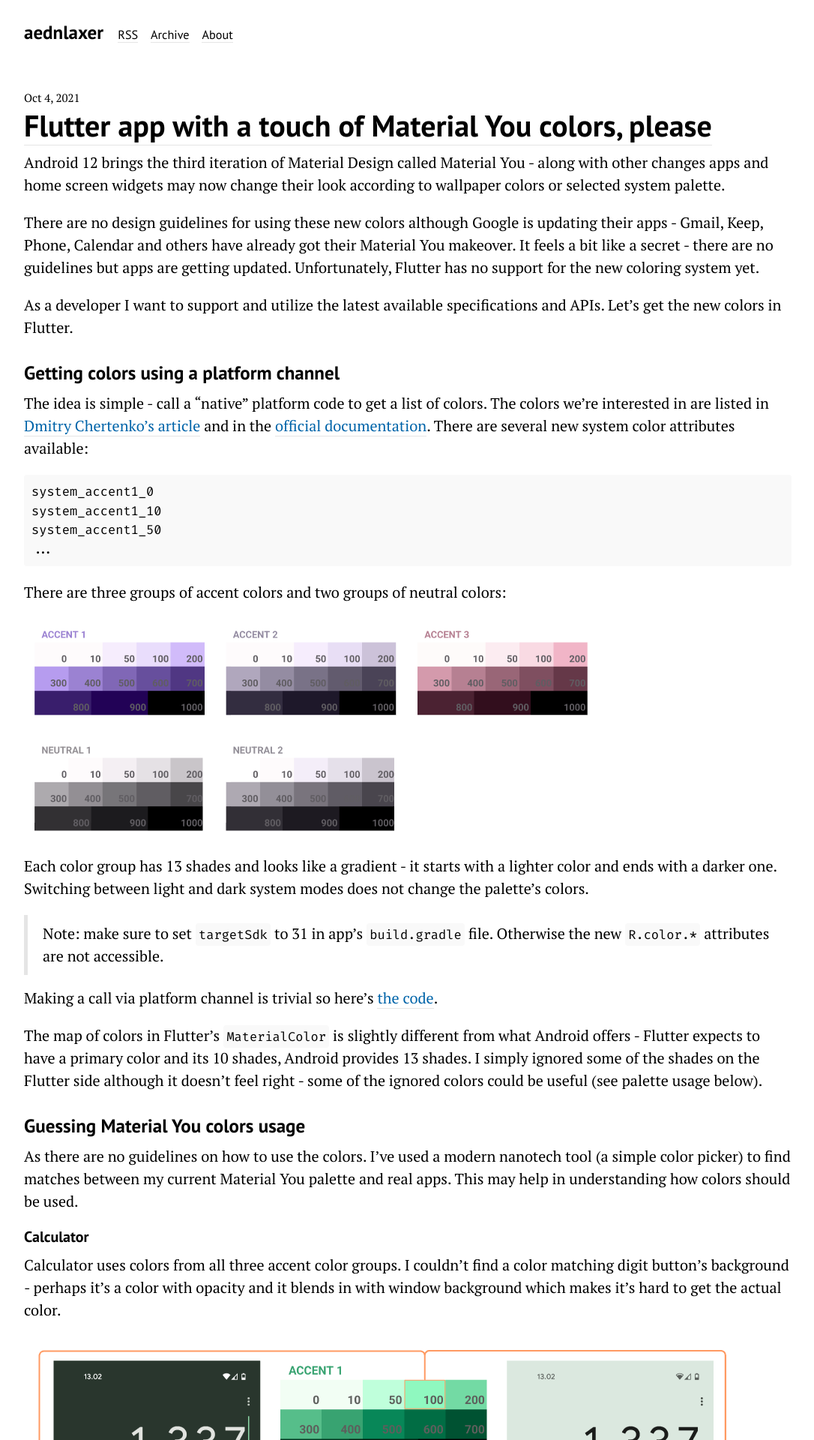
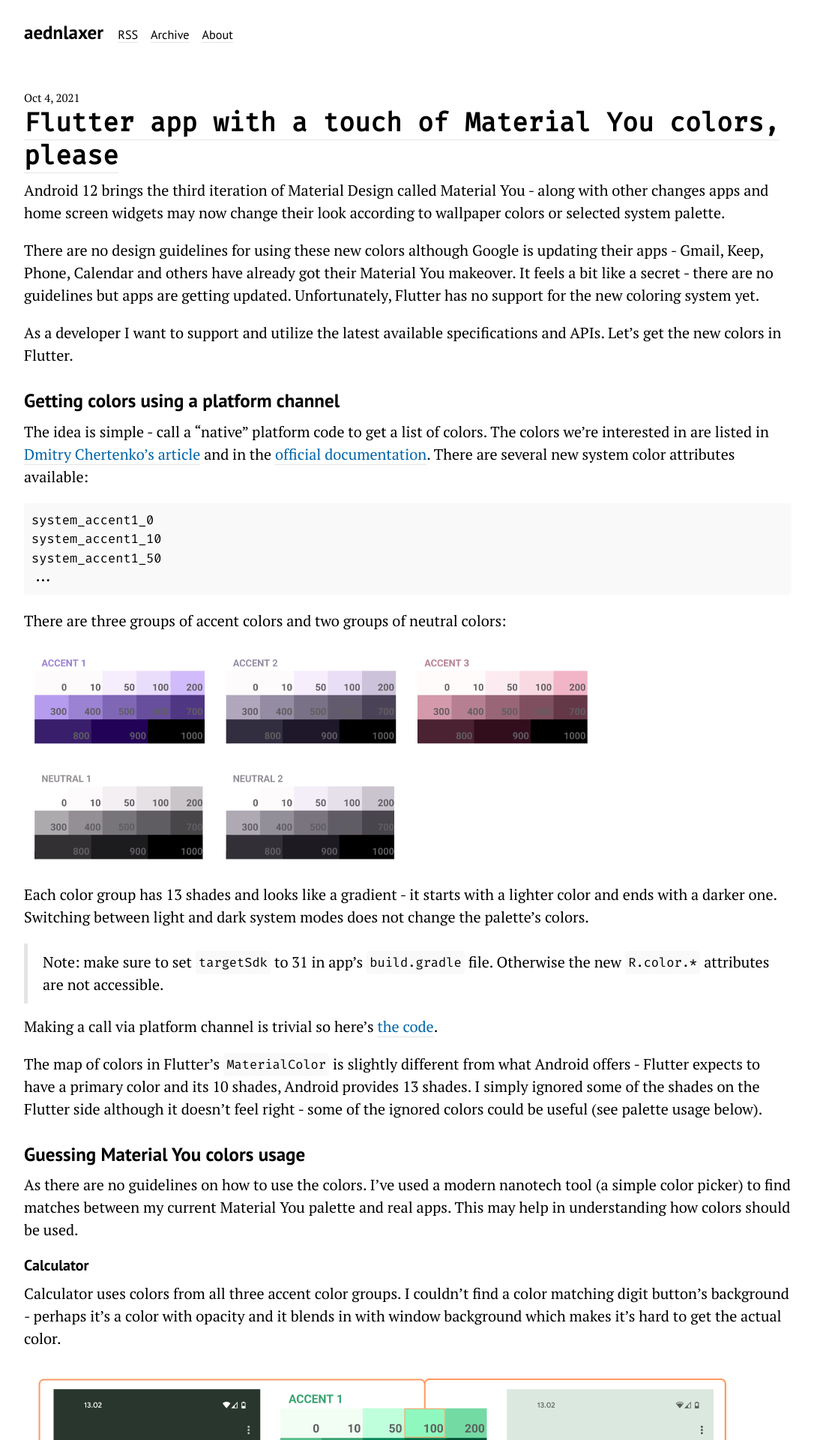
Before and after one commit to aednlaxer/aednlaxer.github.io, a Jekyll site: the page built from index.html, in a window 1280 px wide. Shown: the top 1920 px of the page at 75% size, without its empty margins (96-1182 px from the left). Built offline with Jekyll 4.4.1, drawn with Linux system fonts in a browser that asks for light colours; the list of posts is cut into pages by our own code.

Commit message:
Use monotype font for post titles

```diff
--- a/css/style.scss
+++ b/css/style.scss
@@ -224,6 +224,8 @@
   // note: only change margin for title,date if inside post block
   .post-title {
     margin-top: 0;
+    font-family: $code-font-family;
+    font-size: 1.75rem;
 
     a {
       border-bottom: 1px $post-title-underline_color solid;
```
